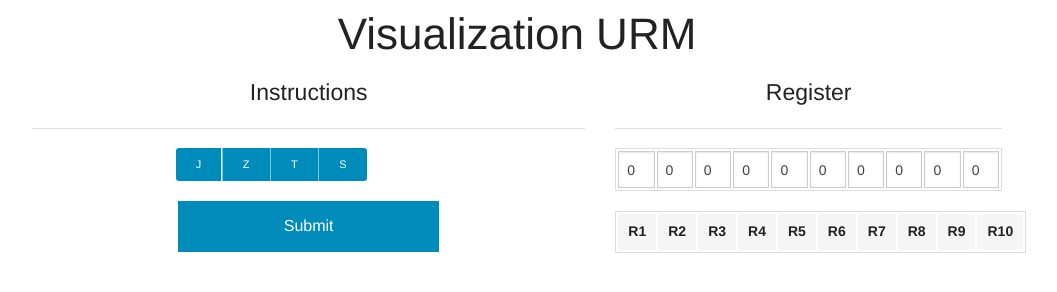
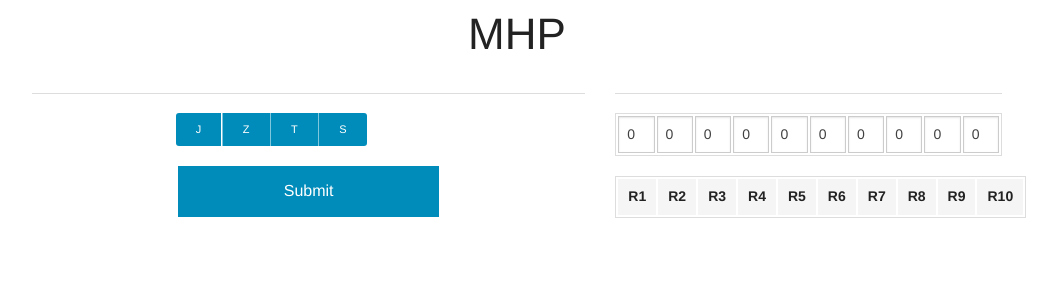
Before and after one commit to illia1810/MNR, a plain HTML site: page index.html in a window 1280 px wide. Shown: the whole page, without its empty margins (123-1180 px from the left). Drawn offline with Linux system fonts and the light colour scheme.

Commit message:
Update index.html

```diff
--- a/index.html
+++ b/index.html
@@ -24,12 +24,12 @@
 
 	<div class="row">
 		<div class="large-12 columns">
-			<h1 class="text-center">Visualization URM</h1>
+			<h1 class="text-center">МНР</h1>
 		</div>
 	</div>
 	<div class="row">
 		<div class="large-7 columns">
-			<h4 class="text-center">Instructions</h4>
+			<h4 class="text-center"></h4>
 			<hr>
 			<div class="row">
 				<div class="large-6 columns large-centered">
@@ -53,7 +53,7 @@
 		</div>
 
 		<div class="large-5 columns">
-			<h4 class="text-center">Register</h4>
+			<h4 class="text-center"></h4>
 			<hr>
 			<div class="row">
 				<div class="large-12 columns">
```
